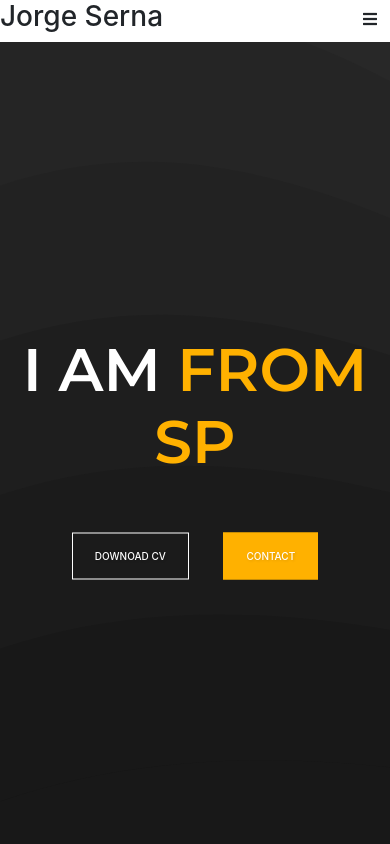
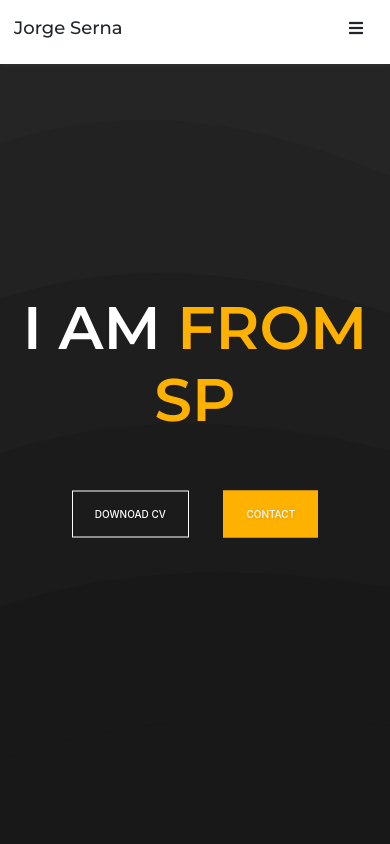
Before and after one commit to JorgeSernaAlba/JorgeSernaAlba, a plain HTML site: page index.html in a window 390 px wide. Shown: the top 844 px of the page. Drawn offline with nearby package versions, Linux system fonts and the light colour scheme.

Commit message:
fix: 1. mobil-header       2.title (add padding 80/60px

```diff
--- a/assets/styles/main.css
+++ b/assets/styles/main.css
@@ -41,12 +41,12 @@ textarea {
 
 .title {
   font-size: 90px;
-  padding-bottom: 20px;
+  padding-top: 80px;
+  padding-bottom: 60px;
 
   font-weight: 700;
   font-family: "Kaushan Script", cursive;
   text-align: center;
-  margin-bottom: 45px;
 }
 .title span {
   position: relative;
@@ -91,12 +91,30 @@ textarea {
 /******************************/
 .mobile-header {
   display: none;
+  position: fixed;
+  top: 0;
+  left: 0;
+  z-index: 150;
+  width: 100%;
+  background-color: #fff;
+  box-shadow: 1px 1px 5px rgba(95, 95, 95, 0.28);
+  padding: 14px 0;
 }
+.mobile-header h3 {
+  font-family: "Montserrat", sans-serif;
+  line-height: 28px;
+  margin-left: 14px;
+  font-size: 18px;
+}
+
 .mobile-header .btn {
   position: absolute;
   right: 0;
   top: 0;
+  margin-top: 9px;
+  margin-right: 14px;
 }
+
 @media (max-width: 991px) {
   .mobile-header {
     display: block;
```
